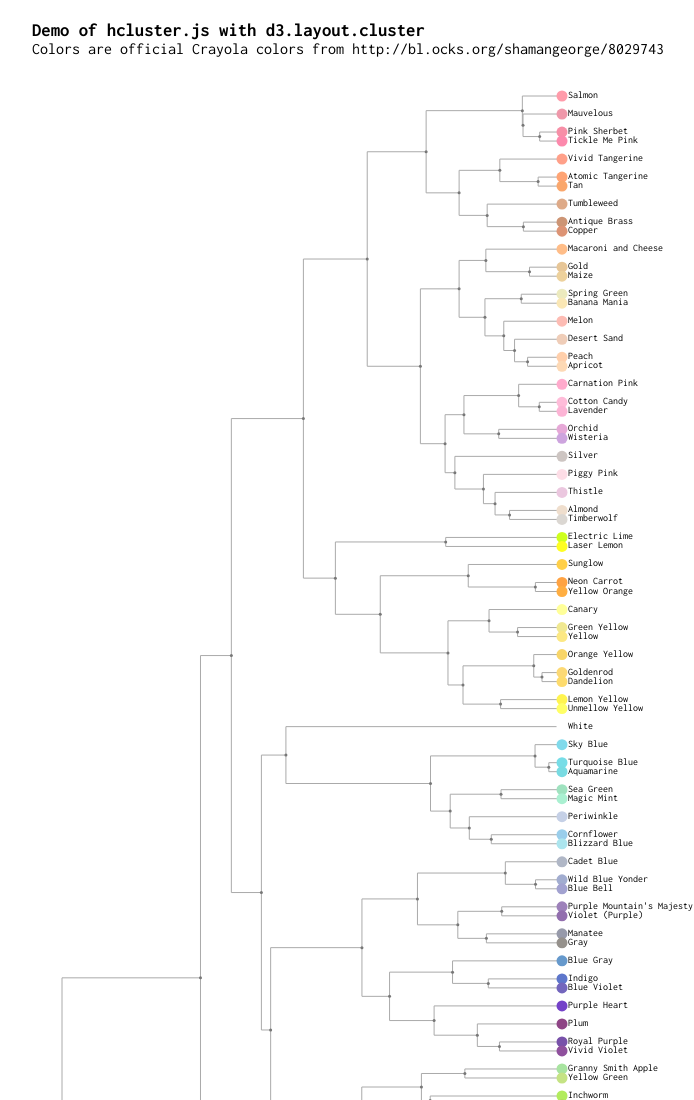
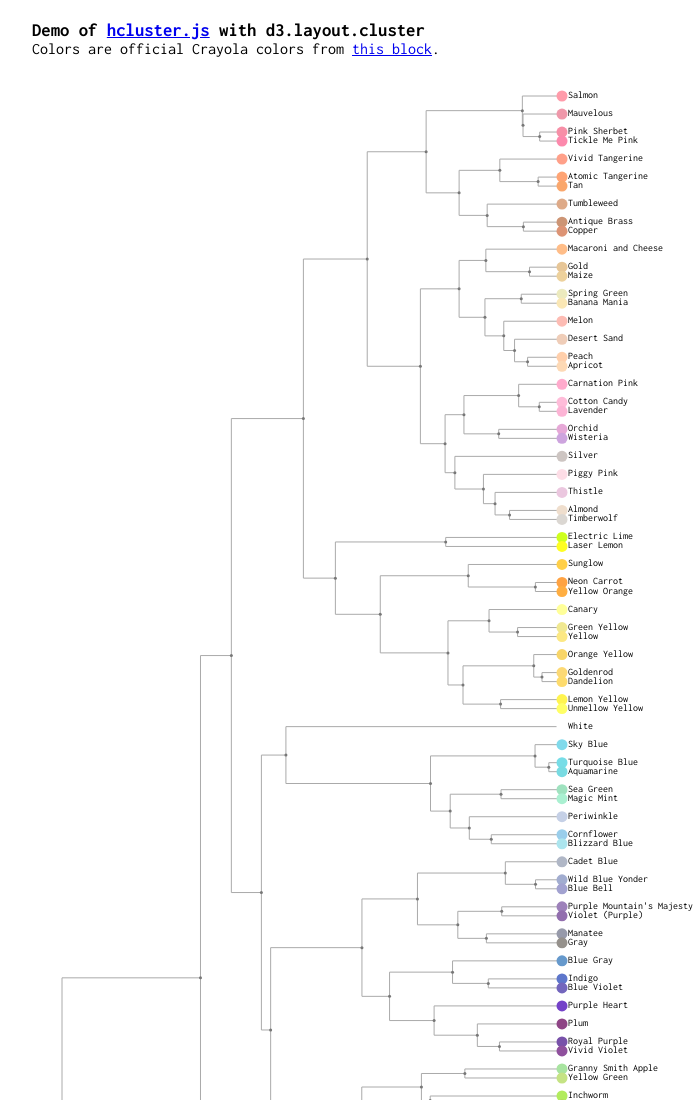
Before and after one commit to cmpolis/hcluster.js, a website with bundled scripts: page demo/index.html in a window 1280 px wide. Shown: the top 1100 px of the page, without its empty margins (8-702 px from the left). Built offline with nearby package versions, Linux system fonts and the light colour scheme.

Commit message:
updated demo

```diff
--- a/demo/index.html
+++ b/demo/index.html
@@ -13,8 +13,8 @@
   </head>
 
   <body>
-    <h3>Demo of hcluster.js with d3.layout.cluster</h3>
-    <p>Colors are official Crayola colors from http://bl.ocks.org/shamangeorge/8029743</p>
+    <h3>Demo of <a href='https://github.com/cmpolis/hcluster.js' target='_blank'>hcluster.js</a> with d3.layout.cluster</h3>
+    <p>Colors are official Crayola colors from <a href='http://bl.ocks.org/shamangeorge/8029743' target='_blank'>this block</a>.</p>
     <div id="container"></div>
 
     <!-- load js last (dom is built) -->
```
